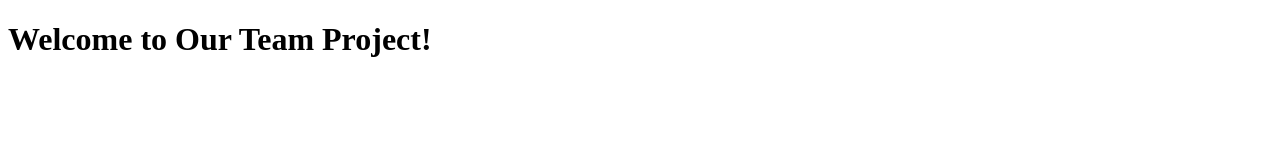
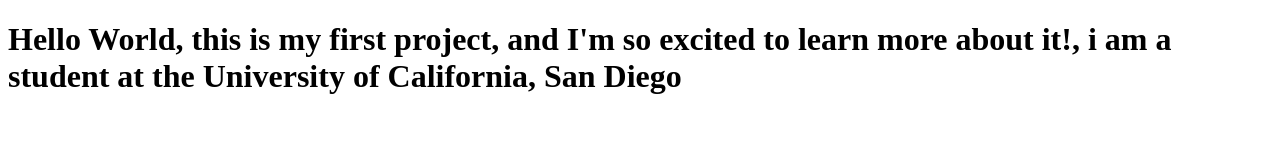
Before and after one commit to CodeSmithsSDRK/practice-git-night, a plain HTML site: page index.html in a window 1280 px wide. Drawn offline with Linux system fonts and the light colour scheme.

Commit message:
MY COMMIT

```diff
--- a/index.html
+++ b/index.html
@@ -4,6 +4,6 @@
     <title>Team Project</title>
 </head>
 <body>
-    <h1>Welcome to Our Team Project!</h1>
+    <h1>Hello World, this is my first project, and I'm so excited to learn more about it!, i am a student at the University of California, San Diego</h1>
 </body>
 </html>
```
